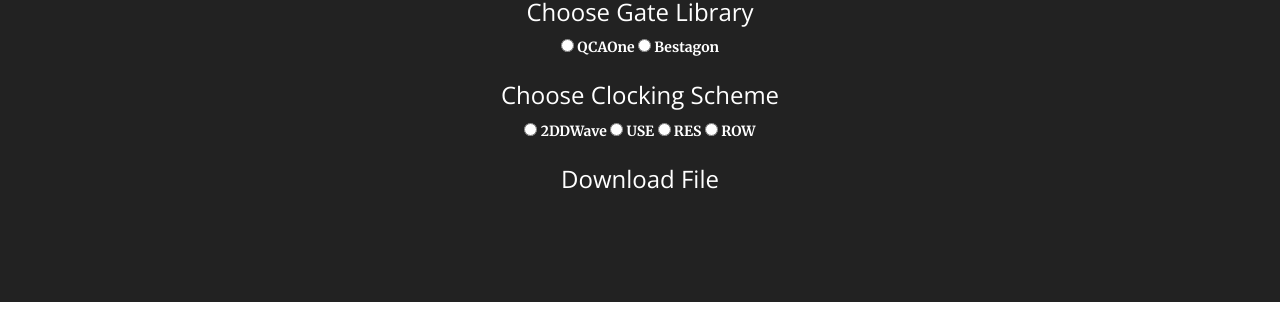
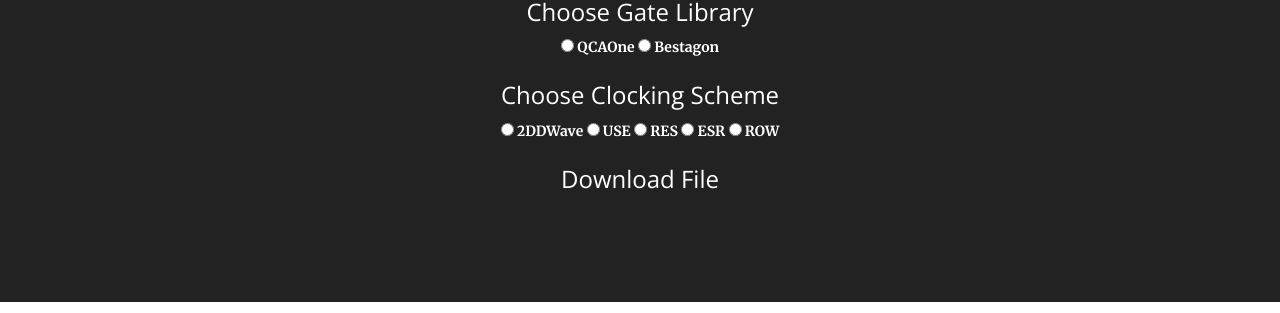
Before and after one commit to simon1hofmann/mnt-bench-old, a Jekyll site: the page built from docs/index.html, in a window 1280 px wide and 900 px high, scrolled down 1174 px. Shown: the part 154-467 px from the top of the window. Built offline with Jekyll 4.4.1, drawn with Linux system fonts in a browser that asks for light colours; nearby versions of some CDN libraries.

Commit message:
Update call-to-action.html

```diff
--- a/docs/_includes/call-to-action.html
+++ b/docs/_includes/call-to-action.html
@@ -93,6 +93,9 @@
                     <input type="radio" class="select" value="RES" name="Clocking" /> RES
                     </label>
                     <label>
+                    <input type="radio" class="select" value="RES" name="Clocking" /> ESR
+                    </label>
+                    <label>
                     <input type="radio" class="select" value="ROW" name="Clocking" /> ROW
                     </label>
                     <div class="link-container-library-clocking"></div>
```
